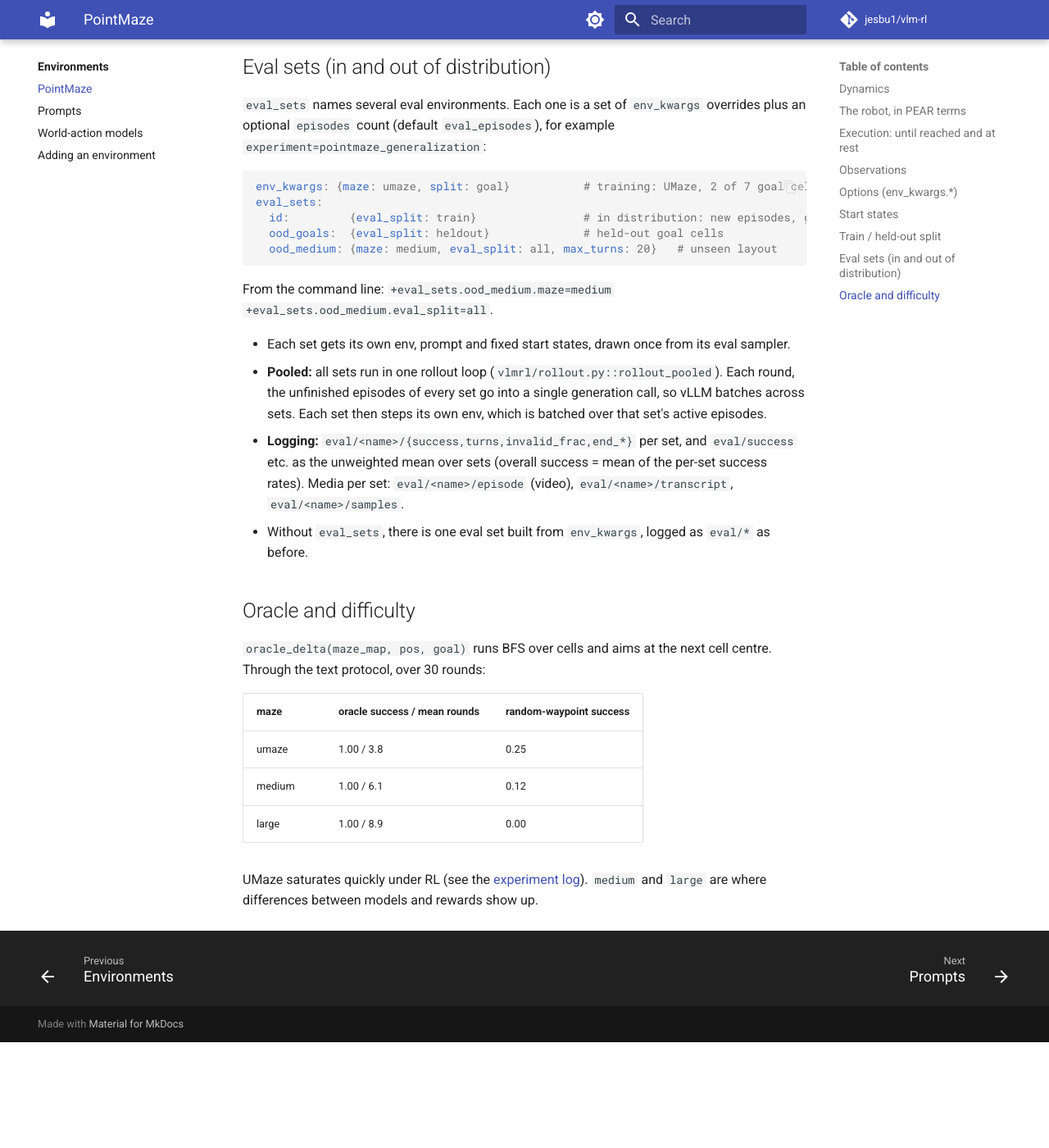
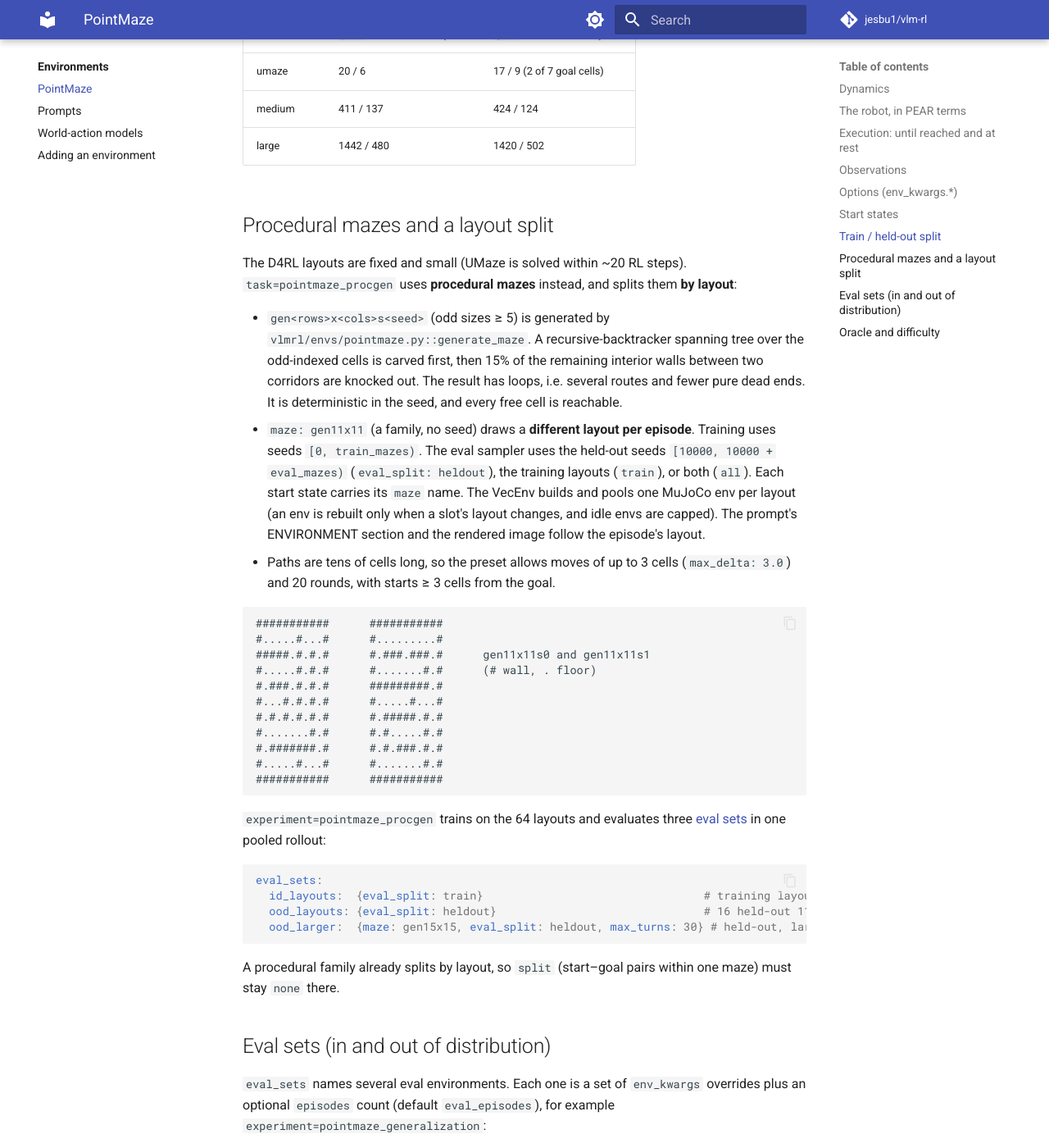
Before and after one commit to jesbu1/vlm-rl, an MkDocs documentation site: the page built from docs/environments/pointmaze.md, in a window 1280 px wide and 1400 px high, scrolled down 3479 px. Shown: the whole window at 82% size. Built offline with MkDocs 1.6.1 and Material for MkDocs 9.7.7, drawn with Linux system fonts in a browser that asks for light colours; comment, search, counter and statistics services are not loaded; before the commit the page ends 4750 px from its top, so only the background shows below that; some of the changed text lies outside the part shown.

Commit message:
Procedural mazes: experiment=pointmaze_procgen (id / held-out / larger held-out layouts as pooled eval sets), eval_split shared with the pair/goal split, docs + difficulty table
Co-Authored-By: Claude Opus 5.5 <noreply@anthropic.com>

````diff
--- a/docs/environments/pointmaze.md
+++ b/docs/environments/pointmaze.md
@@ -46,7 +46,7 @@ order to train a WAM on Minari data. `Obs.extras` carries `goal` and `dist`.
 
 | key | default | meaning |
 |---|---|---|
-| `maze` | `umaze` | `open`, `umaze`, `medium`, `large`, `open_diverse_gr`, `medium_diverse_gr`, `large_diverse_gr` |
+| `maze` | `umaze` | `open`, `umaze`, `medium`, `large`, `open_diverse_gr`, `medium_diverse_gr`, `large_diverse_gr`; a procedural layout `gen<rows>x<cols>s<seed>`; or a procedural **family** `gen<rows>x<cols>` (layout split, below) |
 | `max_turns` | 10 (task preset) | step limit per episode |
 | `image_size` | 336 | rendered frame size (px) |
 | `include_state` | true | state JSON in each turn and goal coordinates in the TASK; false = image-only |
@@ -60,7 +60,9 @@ order to train a WAM on Minari data. `Obs.extras` carries `goal` and `dist`.
 | `split` | `none` | train / held-out split of random starts: `none`, `pair`, `goal` (below) |
 | `holdout_frac` | 0.25 | fraction of start–goal cell pairs (`pair`) or goal cells (`goal`) held out of training |
 | `split_seed` | 0 | which pairs / goal cells are held out |
-| `eval_split` | `heldout` | part the eval sampler draws from when `split` ≠ `none`: `heldout`, `train`, `all` |
+| `eval_split` | `heldout` | part the eval sampler draws from: `heldout`, `train`, `all` (start–goal pairs with `split` ≠ `none`; layouts for a procedural family) |
+| `train_mazes` | 64 | procedural family: training layouts are seeds `[0, train_mazes)` |
+| `eval_mazes` | 16 | procedural family: held-out layouts are seeds `[10000, 10000 + eval_mazes)` |
 
 ## Start states
 
@@ -90,6 +92,51 @@ noise stays inside the cell, so a held-out pair is never produced by the train p
 | medium | 411 / 137 | 424 / 124 |
 | large | 1442 / 480 | 1420 / 502 |
 
+## Procedural mazes and a layout split
+
+The D4RL layouts are fixed and small (UMaze is solved within ~20 RL steps). `task=pointmaze_procgen` uses
+**procedural mazes** instead, and splits them **by layout**:
+
+- `gen<rows>x<cols>s<seed>` (odd sizes ≥ 5) is generated by `vlmrl/envs/pointmaze.py::generate_maze`. A
+  recursive-backtracker spanning tree over the odd-indexed cells is carved first, then 15% of the remaining
+  interior walls between two corridors are knocked out. The result has loops, i.e. several routes and fewer
+  pure dead ends. It is deterministic in the seed, and every free cell is reachable.
+- `maze: gen11x11` (a family, no seed) draws a **different layout per episode**. Training uses seeds
+  `[0, train_mazes)`. The eval sampler uses the held-out seeds `[10000, 10000 + eval_mazes)`
+  (`eval_split: heldout`), the training layouts (`train`), or both (`all`). Each start state carries its
+  `maze` name. The VecEnv builds and pools one MuJoCo env per layout (an env is rebuilt only when a slot's
+  layout changes, and idle envs are capped). The prompt's ENVIRONMENT section and the rendered image follow
+  the episode's layout.
+- Paths are tens of cells long, so the preset allows moves of up to 3 cells (`max_delta: 3.0`) and 20 rounds,
+  with starts ≥ 3 cells from the goal.
+
+```
+###########      ###########
+#.....#...#      #.........#
+#####.#.#.#      #.###.###.#      gen11x11s0 and gen11x11s1
+#.....#.#.#      #.......#.#      (# wall, . floor)
+#.###.#.#.#      #########.#
+#...#.#.#.#      #.....#...#
+#.#.#.#.#.#      #.#####.#.#
+#.......#.#      #.#.....#.#
+#.#######.#      #.#.###.#.#
+#.....#...#      #.......#.#
+###########      ###########
+```
+
+`experiment=pointmaze_procgen` trains on the 64 layouts and evaluates three [eval sets](#eval-sets-in-and-out-of-distribution)
+in one pooled rollout:
+
+```yaml
+eval_sets:
+  id_layouts:  {eval_split: train}                                 # training layouts, new episodes
+  ood_layouts: {eval_split: heldout}                               # 16 held-out 11x11 layouts
+  ood_larger:  {maze: gen15x15, eval_split: heldout, max_turns: 30} # held-out, larger than any training layout
+```
+
+A procedural family already splits by layout, so `split` (start–goal pairs within one maze) must stay `none`
+there.
+
 ## Eval sets (in and out of distribution)
 
 `eval_sets` names several eval environments. Each one is a set of `env_kwargs` overrides plus an optional
@@ -116,8 +163,9 @@ From the command line: `+eval_sets.ood_medium.maze=medium +eval_sets.ood_medium.
 
 ## Oracle and difficulty
 
-`oracle_delta(maze_map, pos, goal)` runs BFS over cells and aims at the next cell centre. Through the
-text protocol, over 30 rounds:
+`oracle_delta(maze_map, pos, goal, max_delta)` runs BFS over cells and aims at the furthest cell centre of
+the current straight run of the shortest path that is within `max_delta` (with `max_delta=1`, the next cell).
+Through the text protocol, over 30 rounds:
 
 | maze | oracle success / mean rounds | random-waypoint success |
 |---|---|---|
@@ -125,5 +173,14 @@ text protocol, over 30 rounds:
 | medium | 1.00 / 6.1 | 0.12 |
 | large | 1.00 / 8.9 | 0.00 |
 
+Procedural mazes (`max_delta=3`, starts ≥ 3 cells from the goal, 64 episodes each; random = uniform moves in
+[-3, 3]²):
+
+| eval set | oracle success / mean rounds | random-move success |
+|---|---|---|
+| gen11x11, training layouts (20 rounds) | 1.00 / 6.3 | 0.05 |
+| gen11x11, held-out layouts (20 rounds) | 1.00 / 6.0 | 0.08 |
+| gen15x15, held-out layouts (30 rounds) | 1.00 / 7.9 | 0.08 |
+
 UMaze saturates quickly under RL (see the [experiment log](../training/experiments.md)). `medium` and
 `large` are where differences between models and rewards show up.
````
Also changed, not shown: docs/training/configuration.md (+6 -3 lines), 1 other file.
